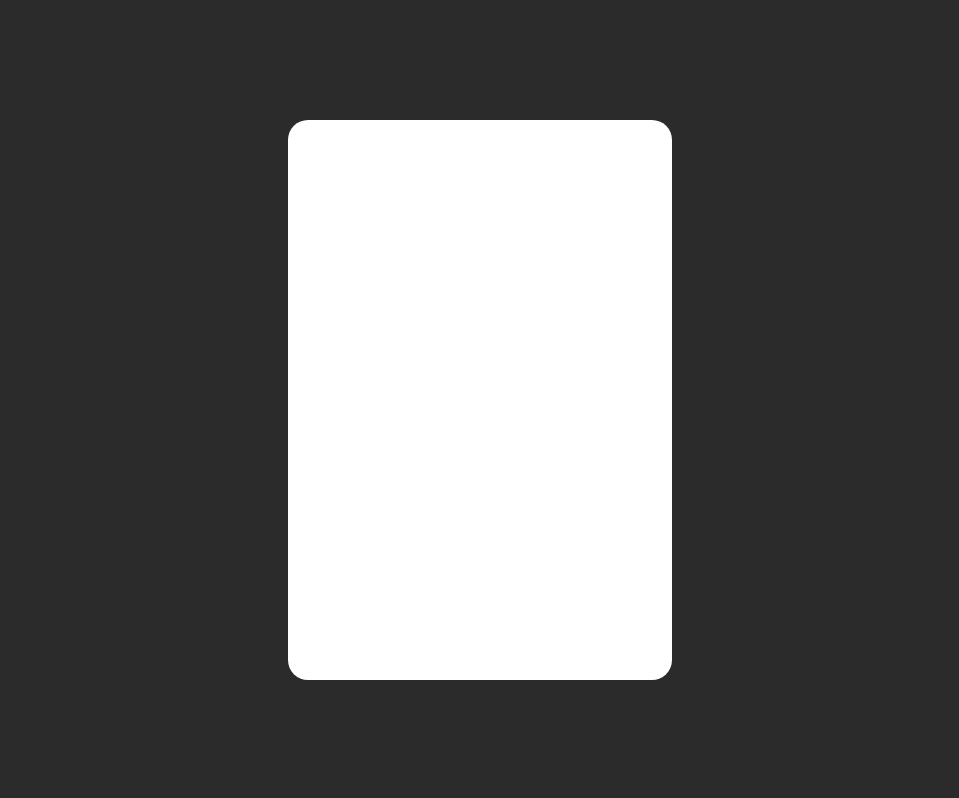
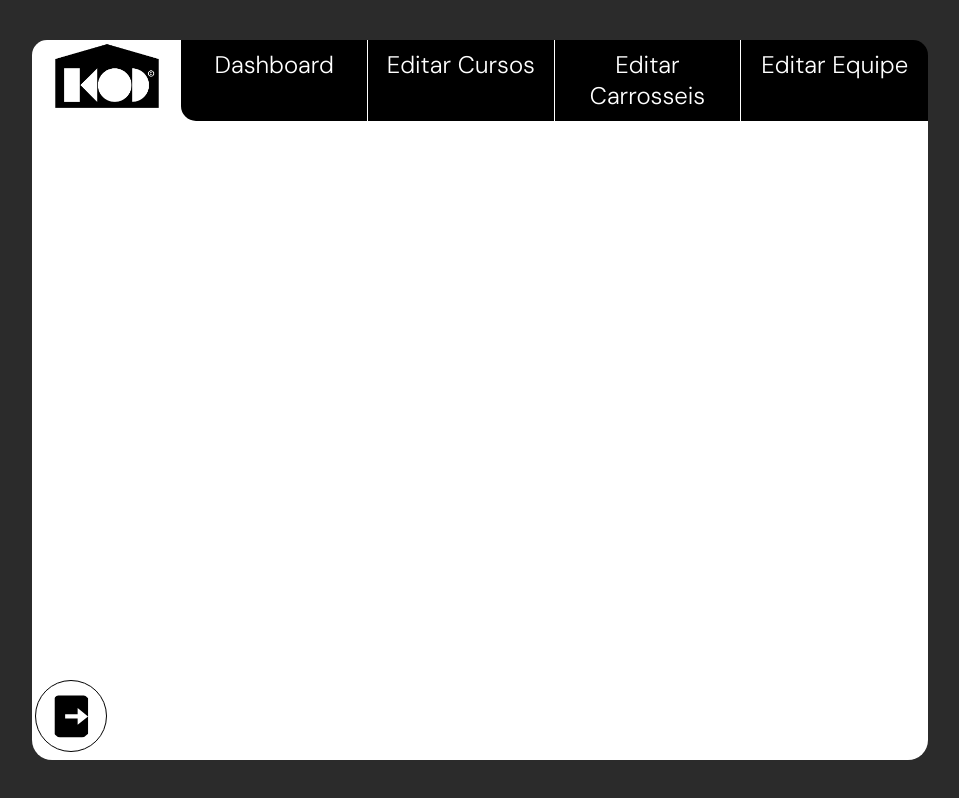
Before and after one commit to Squad13Porto/PortalAdminAngular, a plain HTML site: page portal.html in a window 1280 px wide. Shown: the whole page, without its empty margins (160-1119 px from the left). Drawn offline with Linux system fonts and the light colour scheme.

Commit message:
autenticação,logout,painel

```diff
--- a/portal.html
+++ b/portal.html
@@ -6,21 +6,47 @@
     <meta name="viewport" content="width=device-width, initial-scale=1.0">
     <title>Painel Coletiva</title>
 
-    <link rel="stylesheet" href="style.css">
-    <script src="script.js"></script>
+    <link rel="stylesheet" href="style/style.css">
+
+    <script src="scripts/script.js" type="module"></script>
 
 </head>
 
 <body>
 
+    <style>
 
-    <div class="container">
-        <div class="box">
+    </style>
+    <div class="container-coletiva">
+        <div class="box-dashboard">
+            <header>
+                <span class="brand"><img src="assets/img/ÍCONE_PRETO.png" alt="Logo da Coletiva"></span>
+                <nav>
+                    <div class="navbar">
+                        <span class="nav-item">Dashboard</span>
+                        <span class="nav-item">Editar Cursos</span>
+                        <span class="nav-item">Editar Carrosseis</span>
+                        <span class="nav-item">Editar Equipe</span>
+                    </div>
 
+                </nav>
+            </header>
+            <div class="logouticon">
+                <svg id="logout-button" width="50px" viewBox="0 0 24 24" xmlns="http://www.w3.org/2000/svg">
+                    <g>
+                        <path fill="none" d="M0 0h24v24H0z" />
+                        <path
+                            d="M5 22a1 1 0 0 1-1-1V3a1 1 0 0 1 1-1h14a1 1 0 0 1 1 1v18a1 1 0 0 1-1 1H5zm10-6l5-4-5-4v3H9v2h6v3z" />
+                    </g>
+                </svg>
+            </div>
         </div>
     </div>
 
+    <script>
 
+
+    </script>
 </body>
 
 </html>
--- /dev/null
+++ b/scripts/firebase.js
@@ -0,0 +1,20 @@
+// firebaseConfig.js
+import { initializeApp } from "https://www.gstatic.com/firebasejs/10.5.0/firebase-app.js";
+import { getAuth, signInWithEmailAndPassword } from "https://www.gstatic.com/firebasejs/10.5.0/firebase-auth.js";
+import { getAnalytics } from "https://www.gstatic.com/firebasejs/10.5.0/firebase-analytics.js";
+
+const firebaseConfig = {
+    apiKey: "AIzaSyAwRZlaqSIgCTvyjfdf7aDaSZJBFiKJNzA",
+    authDomain: "squad13-7ae1e.firebaseapp.com",
+    projectId: "squad13-7ae1e",
+    storageBucket: "squad13-7ae1e.appspot.com",
+    messagingSenderId: "47491240685",
+    appId: "1:47491240685:web:c1af953387f6f51ec432e4",
+    measurementId: "G-L2TCT9J5R3"
+};
+
+const app = initializeApp(firebaseConfig);
+const analytics = getAnalytics(app);
+const auth = getAuth(app);
+
+export { auth, signInWithEmailAndPassword };
--- a/script.js
+++ b/scripts/script.js
@@ -1,3 +1,8 @@
+// script.js
+import { auth, signInWithEmailAndPassword } from './firebase.js';
+//import do bootstra
+
+
 function LogarComFirebase() {
     const email = document.querySelector('input[name="email"]').value;
     const senha = document.querySelector('input[name="senha"]').value;
@@ -8,6 +13,7 @@ function LogarComFirebase() {
             const user = userCredential.user;
             console.log(user);
             alert("Logado com sucesso!");
+            window.location.href = "portal.html";
         })
         .catch((error) => {
             alert("Erro ao logar!");
@@ -23,3 +29,19 @@ document.addEventListener('click', function (event) {
         LogarComFirebase();
     }
 });
+
+function LogoutOnClick(){
+    auth.signOut().then(() => {
+        alert("Deslogado com sucesso!");
+        window.location.href = "index.html";
+      }).catch((error) => {
+        alert("Erro ao deslogar!");
+        console.log(error);
+      });
+}
+
+document.addEventListener('click', function (event) {
+    if (event.target.id == 'logout-button') {
+        LogoutOnClick();
+    }
+});
--- a/style.css
+++ /dev/null
@@ -1,88 +0,0 @@
-@import url('https://fonts.googleapis.com/css2?family=DM+Sans:opsz,wght@9..40,300&display=swap');
-
-.container {
-    width: 100vw;
-    height: 100vh;
-    background: #2b2b2b;
-    display: flex;
-    flex-direction: row;
-    justify-content: center;
-    align-items: center;
-}
-
-.box {
-    width: 30%;
-    height: 70%;
-    background: #fff;
-    border-radius: 20px;
-    font-family: 'DM Sans', sans-serif;
-}
-
-body {
-    margin: 0px;
-}
-
-.form {
-    display: flex;
-    justify-content: center;
-    align-items: center;
-    flex-direction: column;
-    width: 100%;
-    height: 100%;
-
-}
-
-#logo-coletiva {
-    width: 35%;
-    height: auto;
-}
-
-input {
-    border-radius: 5px;
-    padding: 3%;
-    border: 1px solid #2b2b2b;
-    font-family: 'DM Sans', sans-serif;
-    width: 60%;
-    margin: 10px;
-}
-
-button {
-    border-radius: 5px;
-    padding: 2.5%;
-    border: 1px solid #2b2b2b;
-    background-color: black;
-    color: white;
-    font-weight: bold;
-    font-family: 'DM Sans', sans-serif;
-}
-
-button:hover {
-    background-color: white;
-    color: black;
-    cursor: pointer;
-    font-family: 'DM Sans', sans-serif;
-    transition: 1.0s;
-}
-
-
-@media screen and (max-width: 1024px) {
-    .box {
-        width: 50%;
-        height: 80%;
-    }
-
-    input {
-        width: 80%;
-    }
-}
-
-@media screen and (max-width: 768px) {
-    .box {
-        width: 80%;
-        height: 80%;
-    }
-
-    input {
-        width: 80%;
-    }
-}
--- /dev/null
+++ b/style/style.css
@@ -0,0 +1,242 @@
+@import url('https://fonts.googleapis.com/css2?family=DM+Sans:opsz,wght@9..40,300&display=swap');
+
+
+body {
+    margin: 0px;
+}
+
+.form {
+    display: flex;
+    justify-content: center;
+    align-items: center;
+    flex-direction: column;
+    width: 100%;
+    height: 100%;
+
+}
+
+#logo-coletiva {
+    width: 35%;
+    height: auto;
+}
+
+.container-coletiva {
+    width: 100vw;
+    height: 100vh;
+    background: #2b2b2b;
+    display: flex;
+    flex-direction: row;
+    justify-content: center;
+    align-items: center;
+}
+
+.box {
+    width: 30%;
+    height: 70%;
+    background: #fff;
+    border-radius: 20px;
+    font-family: 'DM Sans', sans-serif;
+}
+
+.box-dashboard {
+    width: 70%;
+    height: 90%;
+    background: #fff;
+    border-radius: 20px;
+    font-family: 'DM Sans', sans-serif;
+    transform: scale(0.5);
+    /* Inicializa a escala do box para 50% do seu tamanho normal */
+    opacity: 0;
+    /* Inicializa a opacidade do box para 0 */
+    animation: scaleUp 0.5s forwards;
+    /* Adiciona a animação */
+}
+
+@keyframes scaleUp {
+    from {
+        transform: scale(0.5);
+        /* Inicia a partir de 50% do tamanho */
+        opacity: 0;
+        /* Inicia completamente transparente */
+    }
+
+    to {
+        transform: scale(1);
+        /* Escala para o tamanho normal */
+        opacity: 1;
+        /* Totalmente visível */
+    }
+}
+
+
+
+input {
+    border-radius: 5px;
+    padding: 3%;
+    border: 1px solid #2b2b2b;
+    font-family: 'DM Sans', sans-serif;
+    width: 60%;
+    margin: 10px;
+}
+
+button {
+    border-radius: 5px;
+    padding: 2.5%;
+    border: 1px solid #2b2b2b;
+    background-color: black;
+    color: white;
+    font-weight: bold;
+    font-family: 'DM Sans', sans-serif;
+}
+
+button:hover {
+    background-color: white;
+    color: black;
+    cursor: pointer;
+    font-family: 'DM Sans', sans-serif;
+    transition: 1.0s;
+}
+
+header {
+    height: 10%;
+    width: 100%;
+    border-radius: 15px 15px 0 0;
+    display: flex;
+    flex-direction: row;
+    justify-content: start;
+    align-items: center;
+    padding: 0 0 0 0;
+}
+
+.brand {
+    display: flex;
+    flex-direction: row;
+    justify-content: center;
+    align-items: center;
+    background-color: white;
+    height: 100%;
+    width: 20%;
+    border-top-left-radius: 15px;
+}
+
+header img {
+    width: 110px;
+    height: auto;
+    margin-left: 1%;
+    margin-right: 1%;
+
+}
+
+.navbar {
+    display: grid;
+    grid-template-columns: 1fr 1fr 1fr 1fr;
+    background-color: black;
+
+}
+
+header nav {
+    display: grid;
+    grid-template-columns: 1fr;
+    text-align: center;
+    height: 100%;
+    width: 100%;
+    color: #fff;
+    font-size: 1.5rem;
+    border-right: none;
+}
+
+.nav-item,
+.brand,
+.logouticon {
+    user-select: none;
+    /* Isso torna o texto não selecionável */
+}
+
+nav :last-child {
+    border-right: none;
+    border-top-right-radius: 15px;
+}
+
+nav :first-child {
+    border-left: none;
+    border-bottom-left-radius: 15px;
+}
+
+.nav-item {
+    cursor: pointer;
+    padding: 5%;
+    border-right: 1px solid #fff;
+    font-size: 1.5rem;
+
+}
+
+.nav-item:hover {
+    color: black;
+    background-color: white;
+    transition: 0.5s;
+    box-shadow: 0 0 20px 0 rgba(0, 0, 0, 0.5);
+
+}
+
+.logouticon {
+    position: absolute;
+    left: 0;
+    bottom: 0;
+}
+
+svg {
+    border-radius: 50%;
+    background-color: white;
+    padding: 20%;
+    margin: 5%;
+    border: 1px solid black;
+}
+
+svg:hover {
+    background-color: rgb(88, 88, 88);
+    transition: 0.5s;
+
+    cursor: pointer;
+}
+
+
+
+
+@media screen and (max-width: 1024px) {
+    .box {
+        width: 50%;
+        height: 80%;
+    }
+
+    input {
+        width: 80%;
+    }
+}
+
+@media screen and (max-width: 768px) {
+    .box {
+        width: 80%;
+        height: 80%;
+    }
+
+    input {
+        width: 80%;
+    }
+
+    .box-dashboard {
+        width: 100%;
+        height: 100%;
+    }
+
+    .nav-item {
+        font-size: 1rem;
+    }
+
+    .brand {
+        display: none;
+    }
+
+    svg {
+        border: 1px solid black;
+    }
+}
```
Also changed, not shown: index.html (+4 -35 lines), assets/img/logout-box-r-fill-svgrepo-com.svg (added), assets/img/ÍCONE_BRANCO.png (added), assets/img/ÍCONE_PRETO.png (renamed from ÍCONE_PRETO.png).
